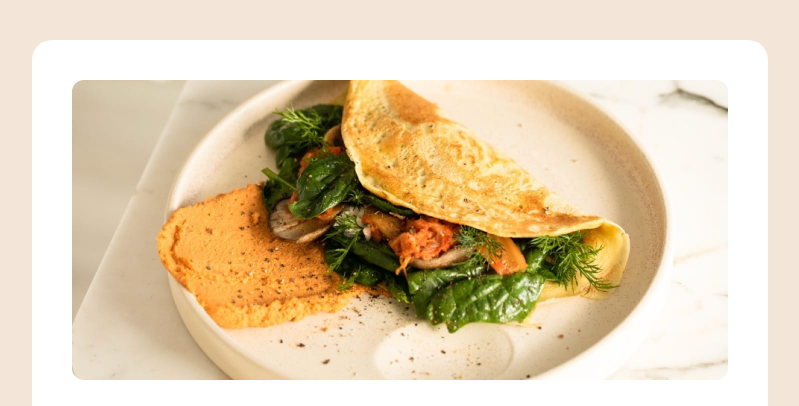
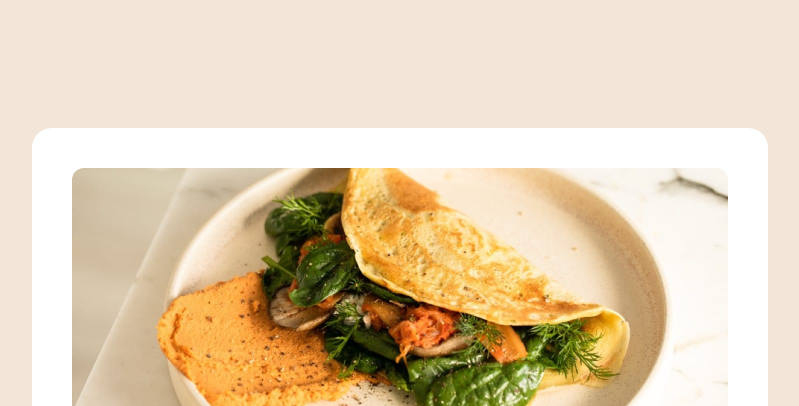
Before and after one commit to jamesbarnett/rp-fm, a website built with Vite: page index.html in a window 1280 px wide. Shown: the top 406 px of the page, without its empty margins (240-1039 px from the left). Built offline with nearby package versions, Linux system fonts and the light colour scheme.

Commit message:
Increased margins

```diff
--- a/style.css
+++ b/style.css
@@ -130,7 +130,6 @@ body {
   background-color: var(--clr-neutral-300);
   display: grid;
   align-items: center;
-  justify-contents: center;
 }
 
 main {
@@ -335,8 +334,8 @@ ol.recipe--instructions {
     border-radius: 1.25rem;
     margin-left: auto;
     margin-right: auto;
-    margin-top: 2.5rem;
-    margin-bottom: 2.5rem;
+    margin-top: 8rem;
+    margin-bottom: 8rem;
     padding-bottom: 1.5rem;
     width: min(100%, 736px);
   }
```
